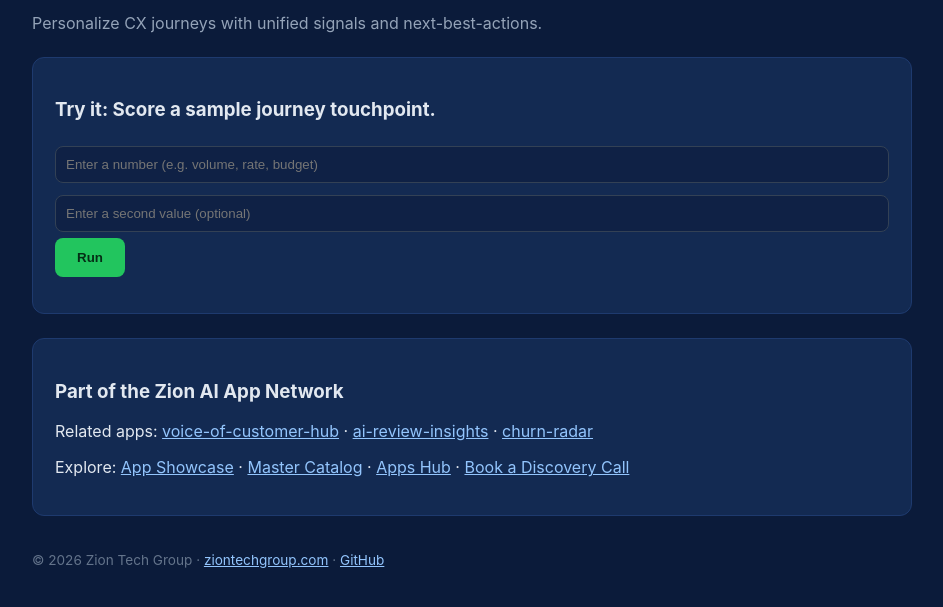
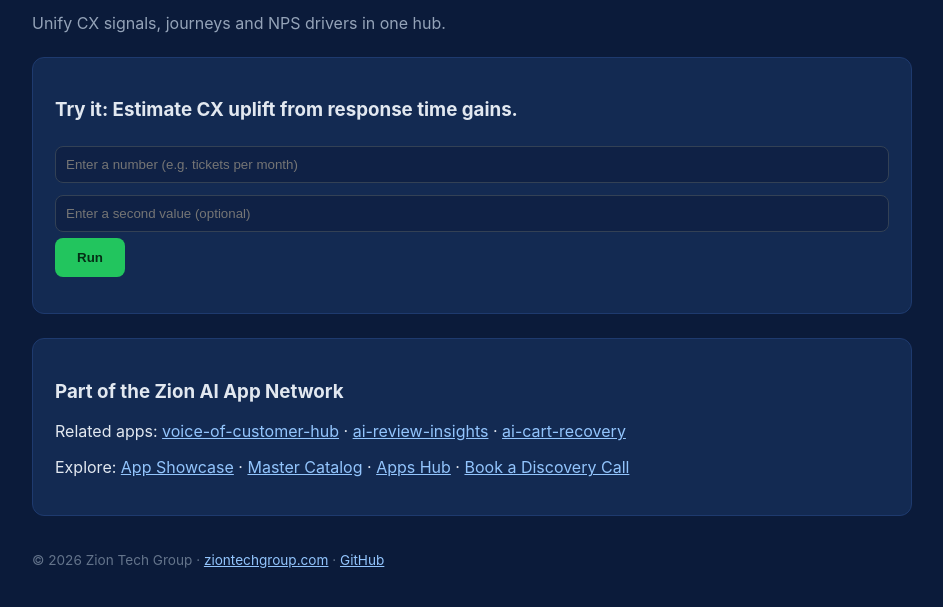
Before and after one commit to Zion-support/ai-customer-experience-hub, a plain HTML site: page index.html in a window 1280 px wide. Shown: the part 145-752 px from the top of the page, without its empty margins (168-1111 px from the left). Drawn offline with Linux system fonts and the light colour scheme.

Commit message:
Add interactive app page and network interlinks

```diff
--- a/index.html
+++ b/index.html
@@ -1,16 +1,16 @@
 <!DOCTYPE html>
 <html lang="en"><head><meta charset="UTF-8"><meta name="viewport" content="width=device-width,initial-scale=1.0">
 <title>AI Customer Experience Hub — Zion Tech Group AI App Network</title>
-<meta name="description" content="Personalize CX journeys with unified signals and next-best-actions. Part of the Zion Tech Group AI App Network.">
+<meta name="description" content="Unify CX signals, journeys and NPS drivers in one hub. Part of the Zion Tech Group AI App Network.">
 <style>body{font-family:-apple-system,Segoe UI,Roboto,sans-serif;margin:0;background:#0b1b3a;color:#e2e8f0}main{max-width:880px;margin:0 auto;padding:56px 24px}h1{font-size:2.2rem;margin-bottom:8px}.sub{color:#94a3b8}.card{background:#132a52;border:1px solid #1e3a6e;border-radius:12px;padding:22px;margin:24px 0}input{width:100%;padding:10px;border-radius:8px;border:1px solid #334155;background:#0f2145;color:#e2e8f0;margin:6px 0;box-sizing:border-box}button{background:#22c55e;border:none;color:#052e16;font-weight:700;padding:12px 22px;border-radius:8px;cursor:pointer}#out{margin-top:14px;color:#86efac;white-space:pre-wrap}a{color:#93c5fd}nav a{margin-right:14px;font-weight:600}footer{margin-top:36px;font-size:.85rem;color:#64748b}</style></head>
 <body><main>
 <nav><a href="https://ziontechgroup.com/">Home</a><a href="https://ziontechgroup.com/apps/">App Showcase</a><a href="https://ziontechgroup.com/tools/">Tools</a><a href="https://github.com/Zion-support/ai-customer-experience-hub">GitHub</a></nav>
-<h1>AI Customer Experience Hub</h1><p class="sub">Personalize CX journeys with unified signals and next-best-actions.</p>
-<div class="card"><h3>Try it: Score a sample journey touchpoint.</h3>
-<input id="a" placeholder="Enter a number (e.g. volume, rate, budget)"><input id="b" placeholder="Enter a second value (optional)">
+<h1>AI Customer Experience Hub</h1><p class="sub">Unify CX signals, journeys and NPS drivers in one hub.</p>
+<div class="card"><h3>Try it: Estimate CX uplift from response time gains.</h3>
+<input id="a" placeholder="Enter a number (e.g. tickets per month)"><input id="b" placeholder="Enter a second value (optional)">
 <button onclick="run()">Run</button><div id="out"></div></div>
 <div class="card"><h3>Part of the Zion AI App Network</h3>
-<p>Related apps: <a href="https://ziontechgroup.com/voice-of-customer-hub/">voice-of-customer-hub</a> · <a href="https://ziontechgroup.com/ai-review-insights/">ai-review-insights</a> · <a href="https://ziontechgroup.com/churn-radar/">churn-radar</a></p>
+<p>Related apps: <a href="https://ziontechgroup.com/voice-of-customer-hub/">voice-of-customer-hub</a> · <a href="https://ziontechgroup.com/ai-review-insights/">ai-review-insights</a> · <a href="https://ziontechgroup.com/ai-cart-recovery/">ai-cart-recovery</a></p>
 <p>Explore: <a href="https://ziontechgroup.com/apps/">App Showcase</a> · <a href="https://github.com/Zion-support/zion-app-network">Master Catalog</a> · <a href="https://github.com/Zion-support/zion-apps-hub">Apps Hub</a> · <a href="https://ziontechgroup.com/discovery/">Book a Discovery Call</a></p></div>
 <footer>© 2026 Zion Tech Group · <a href="https://ziontechgroup.com">ziontechgroup.com</a> · <a href="https://github.com/Zion-support">GitHub</a></footer>
 </main>
```
Also changed, not shown: 1 other file.
